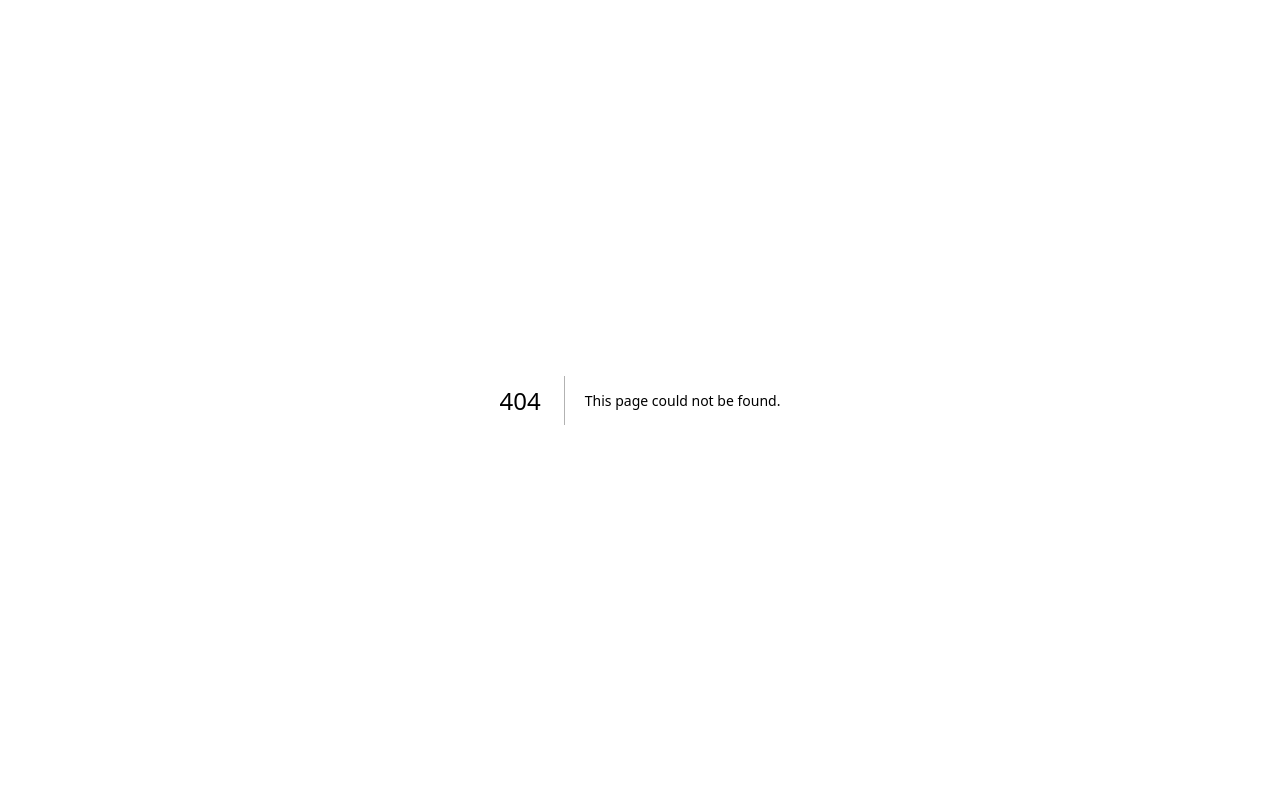
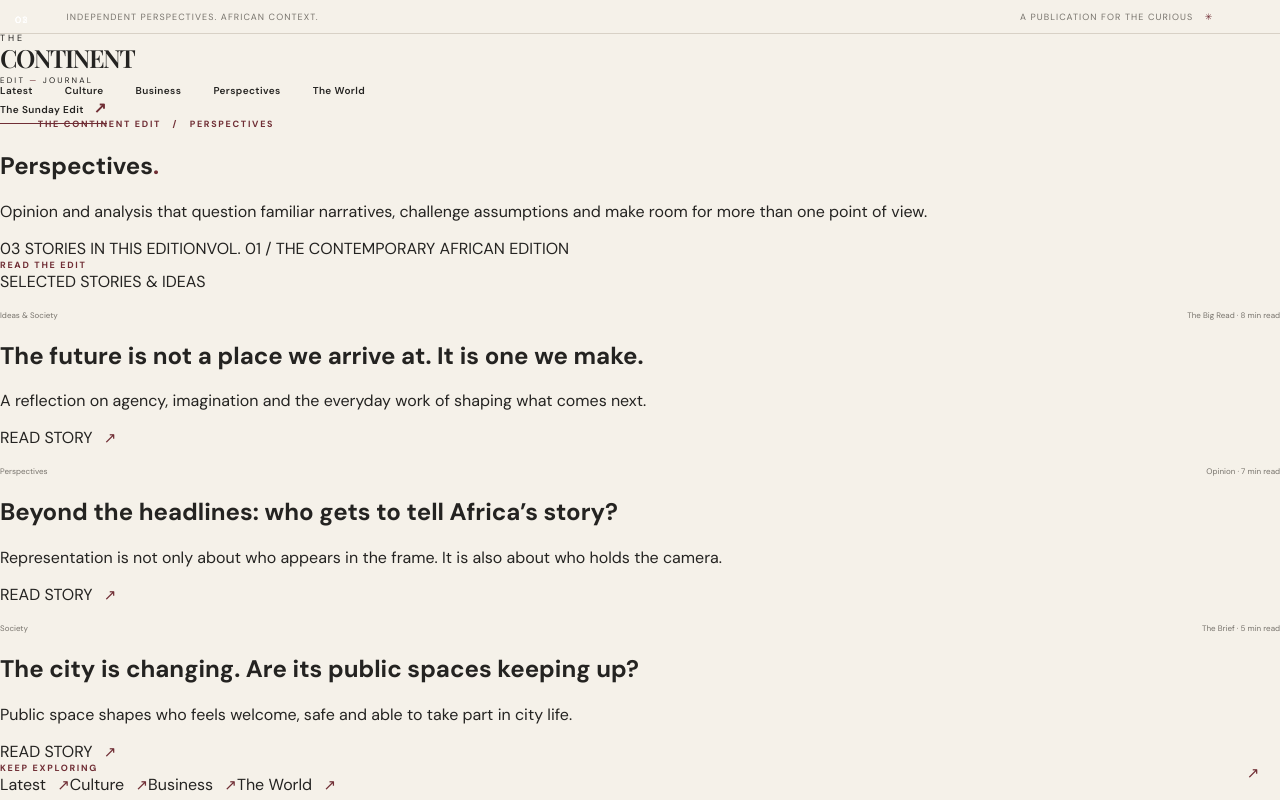
Before and after one commit to RNLD777/the-continent-edit, a Next.js app: page /perspectives in a window 1280 px wide. Before the commit this address had no page. Shown: the top 800 px of the page. Built offline with nearby package versions, Linux system fonts and the light colour scheme; a web font is replaced by a local one.

Commit message:
Add full perspectives section page

```diff
--- /dev/null
+++ b/app/perspectives/page.tsx
@@ -0,0 +1,5 @@
+import type { Metadata } from "next";
+import SectionPage from "../SectionPage";
+import { editorialStories } from "../../lib/stories";
+export const metadata: Metadata = { title: "Perspectives", description: "Opinion, analysis and arguments that challenge easy narratives." };
+export default function PerspectivesPage() { return <SectionPage title="Perspectives" sectionLabel="perspectives" description="Opinion and analysis that question familiar narratives, challenge assumptions and make room for more than one point of view." stories={editorialStories.filter((story) => story.category === "Perspectives" || story.category === "Ideas & Society" || story.category === "Society")} />; }
```
